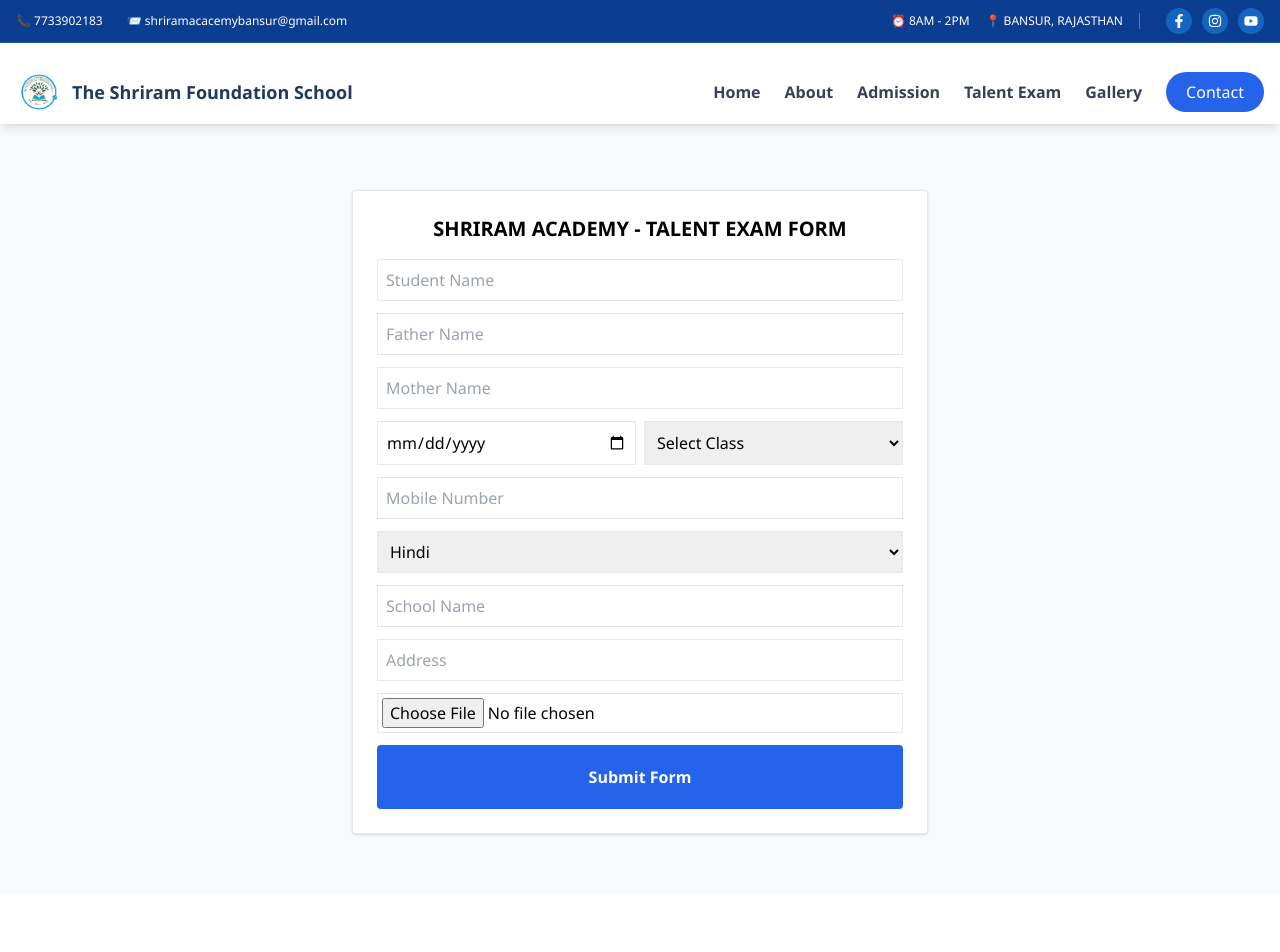
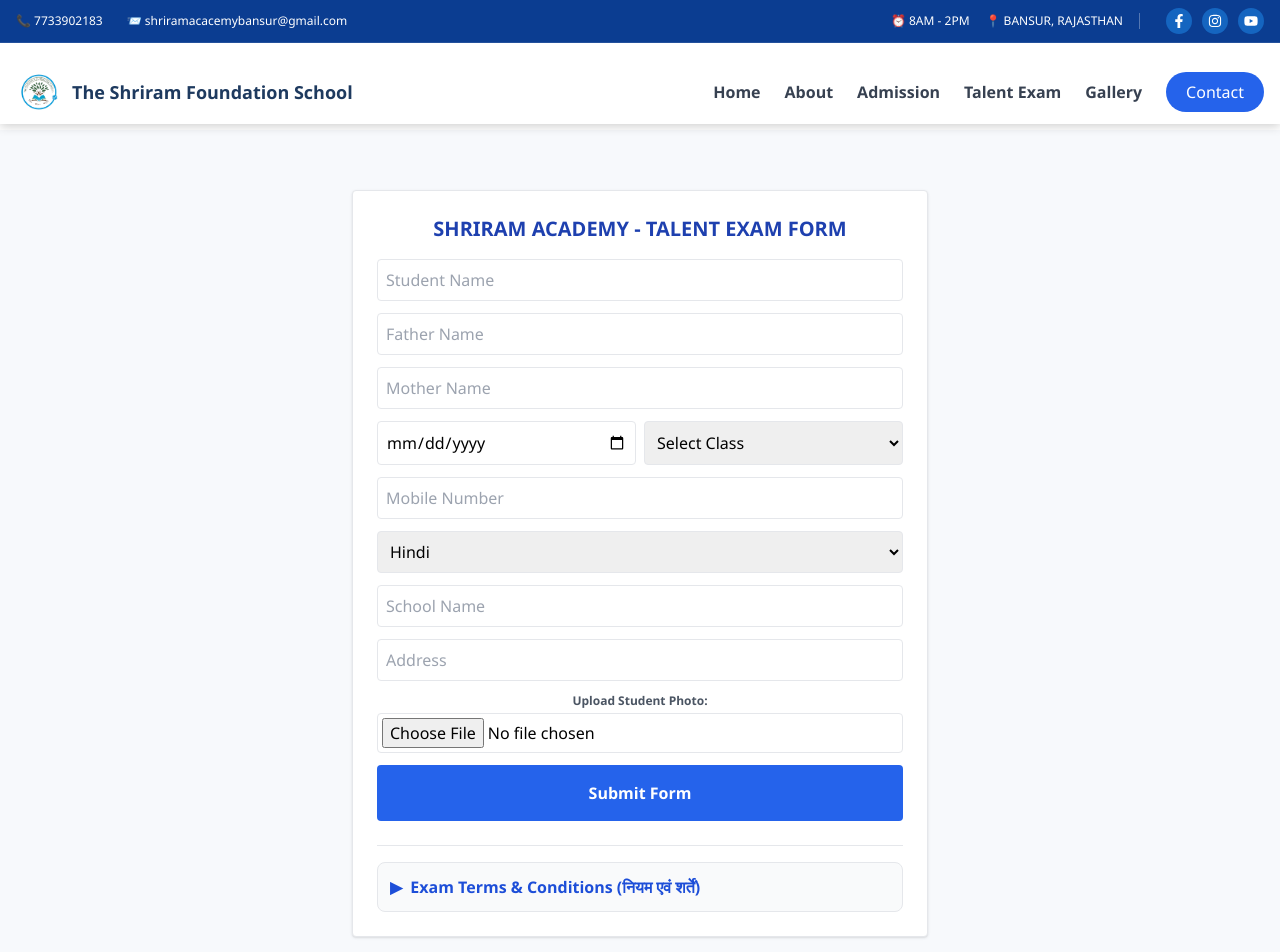
Before and after one commit to jangrarajat/school-website-Shriramacacemybansur-client, a React (Vite) app: page /talent in a window 1280 px wide. Shown: the top 952 px of the page. Before the commit the page ends 894 px from the top, so only its background shows below. Built offline with nearby package versions, Linux system fonts and the light colour scheme.

Commit message:
adding term and condtion and principan image

```diff
--- a/src/components/Navbar.jsx
+++ b/src/components/Navbar.jsx
@@ -38,7 +38,7 @@ export default function Navbar() {
                     <Link to="/about" onClick={() => setMenu(false)} className="font-semibold text-gray-700 hover:text-blue-600 transition">About</Link>
                     <Link to="/admission" onClick={() => setMenu(false)} className="font-semibold text-gray-700 hover:text-blue-600 transition">Admission</Link>
                     <Link to="/talent" onClick={() => setMenu(false)} className="font-semibold text-gray-700 hover:text-blue-600 transition text-center">Talent Exam</Link>
-                    <Link to="/gallery" onClick={() => setMenu(false)} className="font-semibold text-gray-700 hover:text-blue-600 transition">Gallery</Link>
+                    <Link to="/" onClick={() => setMenu(false)} className="font-semibold text-gray-700 hover:text-blue-600 transition">Gallery</Link>
                     <Link to="#" onClick={() => setMenu(false)} className="bg-blue-600 text-white px-5 py-2 rounded-full hover:bg-blue-700 transition">Contact</Link>
                 </div>
 
--- a/src/pages/TalentExam.jsx
+++ b/src/pages/TalentExam.jsx
@@ -34,9 +34,6 @@ export default function TalentExam() {
             setPreview(URL.createObjectURL(file))
         }
     }
-
-
-
 
     const submit = async (e) => {
         e.preventDefault()
@@ -106,40 +103,94 @@ export default function TalentExam() {
                 }
                 .table-custom { width: 100%; border-collapse: collapse; margin-top: 10px; }
                 .table-custom th, .table-custom td { border: 1px solid black; padding: 5px; text-align: center; font-size: 14px; }
+
+                /* Accordion Styling */
+                details summary { cursor: pointer; transition: 0.3s; }
+                details[open] summary { margin-bottom: 10px; color: #2563eb; }
             `}} />
 
                 {!student ? (
                     <div className="max-w-xl mx-auto border p-6 rounded shadow bg-white">
-                        <h1 className="text-xl font-bold mb-4 text-center">SHRIRAM ACADEMY - TALENT EXAM FORM</h1>
+                        <h1 className="text-xl font-bold mb-4 text-center text-blue-800">SHRIRAM ACADEMY - TALENT EXAM FORM</h1>
                         <form onSubmit={submit} className="flex flex-col gap-3">
-                            <input className="border p-2" placeholder="Student Name" name="student_name" onChange={handleChange} />
-                            <input className="border p-2" placeholder="Father Name" name="father_name" onChange={handleChange} />
-                            <input className="border p-2" placeholder="Mother Name" name="mother_name" onChange={handleChange} />
+                            <input className="border p-2 rounded" placeholder="Student Name" name="student_name" onChange={handleChange} />
+                            <input className="border p-2 rounded" placeholder="Father Name" name="father_name" onChange={handleChange} />
+                            <input className="border p-2 rounded" placeholder="Mother Name" name="mother_name" onChange={handleChange} />
                             <div className="flex gap-2">
-                                <input type="date" className="border p-2 w-1/2" name="dob" onChange={handleChange} />
-                                <select className="border p-2 w-1/2" name="student_class" onChange={handleChange}>
+                                <input type="date" className="border p-2 w-1/2 rounded" name="dob" onChange={handleChange} />
+                                <select className="border p-2 w-1/2 rounded" name="student_class" onChange={handleChange}>
                                     <option value="">Select Class</option>
                                     {["3", "4", "5", "6", "7", "8", "9"].map(c => <option key={c} value={c}>{c}</option>)}
                                 </select>
                             </div>
-                            <input className="border p-2" placeholder="Mobile Number" name="mobile" onChange={handleChange} />
-                            <select className="border p-2" name="medium" onChange={handleChange}>
+                            <input className="border p-2 rounded" placeholder="Mobile Number" name="mobile" onChange={handleChange} />
+                            <select className="border p-2 rounded" name="medium" onChange={handleChange}>
                                 <option value="Hindi">Hindi</option>
                                 <option value="English">English</option>
                                 <option value="Other">Other</option>
                             </select>
-                            {form.medium === "Other" && <input className="border p-2" placeholder="Specify Medium" name="other_medium" onChange={handleChange} />}
-                            <input className="border p-2" placeholder="School Name" name="school" onChange={handleChange} />
-                            <input className="border p-2" placeholder="Address" name="address" onChange={handleChange} />
-                            <input type="file" className="border p-1" onChange={handlePhoto} />
-                            <button className="bg-blue-600 flex  justify-center items-center text-white p-5 rounded font-bold">{submitLoader ? (<ButtonLoader />) : "Submit Form"}</button>
+                            {form.medium === "Other" && <input className="border p-2 rounded" placeholder="Specify Medium" name="other_medium" onChange={handleChange} />}
+                            <input className="border p-2 rounded" placeholder="School Name" name="school" onChange={handleChange} />
+                            <input className="border p-2 rounded" placeholder="Address" name="address" onChange={handleChange} />
+                            <div className="flex flex-col gap-1">
+                                <label className="text-xs font-bold text-gray-600">Upload Student Photo:</label>
+                                <input type="file" className="border p-1 rounded" onChange={handlePhoto} />
+                            </div>
+                            <button className="bg-blue-600 flex justify-center items-center text-white p-4 rounded font-bold hover:bg-blue-700 transition">
+                                {submitLoader ? (<ButtonLoader />) : "Submit Form"}
+                            </button>
                             {error && <p className="text-red-600 text-center font-bold">{error}</p>}
                         </form>
+
+                        {/* TERMS & CONDITIONS DROPDOWN */}
+                        <div className="mt-6 border-t pt-4">
+                            <details className="bg-gray-50 p-3 rounded-lg border">
+                                <summary className="font-bold text-blue-700 list-none flex items-center gap-2">
+                                    <span>▶</span> Exam Terms & Conditions (नियम एवं शर्तें)
+                                </summary>
+                                <div className="text-[13px] text-gray-700 mt-2 space-y-4">
+                                    <div className="english-terms">
+                                        <p className="font-bold border-b mb-1">English:</p>
+                                        <ol className="list-decimal ml-5 space-y-1">
+                                            <li>Before filling out the form, students must make sure they choose the correct group.</li>
+                                            <li>All information must be correct. Wrong info leads to rejection.</li>
+                                            <li>No changes allowed after submission.</li>
+                                            <li>Mistakes found in group/form leads to disqualification before result.</li>
+                                            <li>Admit card is mandatory for entry.</li>
+                                            <li>Bring Aadhaar Card and Admit Card to the center.</li>
+                                            <li>Reach the center 1 hour 30 minutes before exam time.</li>
+                                            <li>Maintain discipline in the exam hall.</li>
+                                            <li>Electronic devices (Mobile, Watch, Calculator) are strictly prohibited.</li>
+                                            <li>Cheating leads to immediate disqualification.</li>
+                                            <li>Merit rank students must complete document verification.</li>
+                                            <li>Selected students must submit Aadhaar and Marksheet photocopies at school.</li>
+                                        </ol>
+                                    </div>
+                                    <div className="hindi-terms">
+                                        <p className="font-bold border-b mb-1">Hindi:</p>
+                                        <ol className="list-decimal ml-5 space-y-1">
+                                            <li>फॉर्म भरने से पहले विद्यार्थी सही ग्रुप का चयन सुनिश्चित करें।</li>
+                                            <li>गलत या अधूरी जानकारी होने पर फॉर्म निरस्त किया जा सकता है।</li>
+                                            <li>जमा करने के बाद किसी भी प्रकार का परिवर्तन स्वीकार नहीं होगा।</li>
+                                            <li>गलती पाए जाने पर परिणाम से पहले परीक्षा से बाहर कर दिया जाएगा।</li>
+                                            <li>वैध प्रवेश पत्र के बिना परीक्षा कक्ष में प्रवेश की अनुमति नहीं होगी।</li>
+                                            <li>परीक्षा केंद्र पर आधार कार्ड और प्रवेश पत्र साथ लाना अनिवार्य है।</li>
+                                            <li>परीक्षा समय से 1 घंटा 30 मिनट पहले केंद्र पर उपस्थित होना होगा।</li>
+                                            <li>परीक्षा के सभी नियमों और अनुशासन का पालन करना होगा।</li>
+                                            <li>मोबाइल, स्मार्ट वॉच, कैलकुलेटर जैसे उपकरण प्रतिबंधित हैं।</li>
+                                            <li>नकल करते पाए जाने पर तुरंत अयोग्य घोषित कर दिया जाएगा।</li>
+                                            <li>रैंक में शामिल विद्यार्थियों को दस्तावेज सत्यापन करवाना अनिवार्य होगा।</li>
+                                            <li>चयनित विद्यार्थियों को मार्कशीट और आधार की कॉपी विद्यालय में जमा करनी होगी।</li>
+                                        </ol>
+                                    </div>
+                                </div>
+                            </details>
+                        </div>
                     </div>
                 ) : (
+                    /* Admit Card Section remains the same */
                     <div className="flex flex-col items-center">
                         <div id="printArea" className="admit-card-box">
-                            {/* ADMIT CARD HEADER */}
                             <div className="flex items-center border-b-2 border-black pb-2 mb-3">
                                 <img src={logo} className="w-20 h-20 border border-black mr-4" alt="logo" />
                                 <div className="text-center flex-1">
@@ -150,8 +201,7 @@ export default function TalentExam() {
                                 </div>
                             </div>
 
-                            {/* STUDENT INFO SECTION */}
-                            <div className="flex justify-between  mb-4">
+                            <div className="flex justify-between mb-4">
                                 <div className="space-y-1 flex flex-col items-start font-bold text-gray-800">
                                     <p>Roll Number: <span className="text-2xl text-red-600">{student.roll}</span></p>
                                     <p>Student Name: {student.student_name}</p>
@@ -166,7 +216,6 @@ export default function TalentExam() {
                                 </div>
                             </div>
 
-                            {/* DETAILED EXAM TABLE */}
                             <h3 className="font-bold text-center underline uppercase">Exam Pattern & Marks Detail</h3>
                             <table className="table-custom">
                                 <thead className="bg-gray-100">
@@ -209,7 +258,6 @@ export default function TalentExam() {
                                 </tbody>
                             </table>
 
-                            {/* TERMS */}
                             <div className="mt-4 text-[12px] border-t border-black pt-2">
                                 <p className="font-bold underline">Instructions for Candidate:</p>
                                 <ul className="list-decimal ml-5 font-semibold">
@@ -220,7 +268,6 @@ export default function TalentExam() {
                                 </ul>
                             </div>
 
-                            {/* SIGNATURES */}
                             <div className="flex justify-between mt-8">
                                 <div className="text-center border-t border-black w-40 font-bold pt-1">Candidate Sign</div>
                                 <div className="text-center border-t border-black w-40 font-bold pt-1">Director Sign</div>
```
Also changed, not shown: src/pages/Home.jsx (+16 -23 lines).
